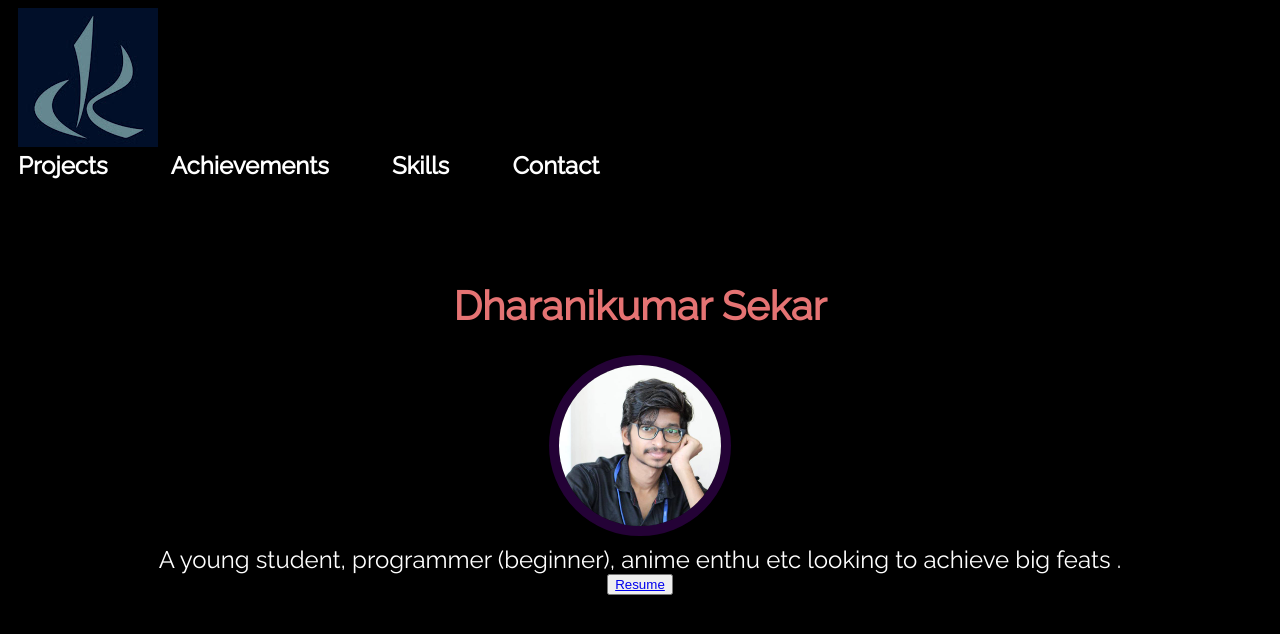
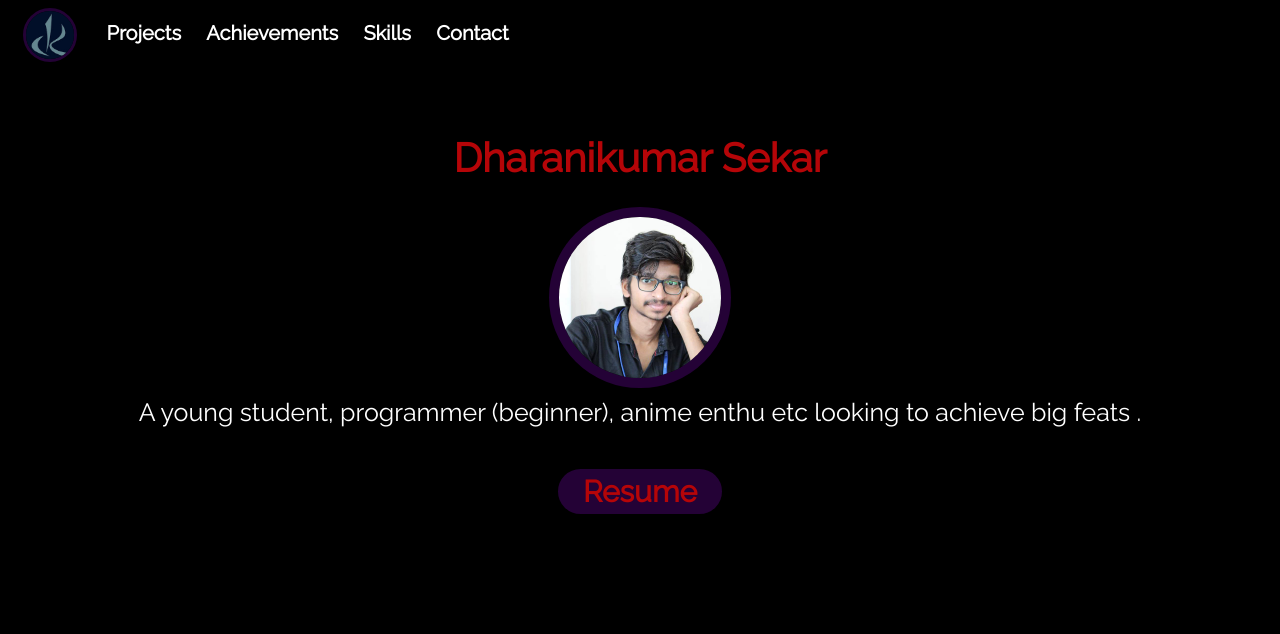
Before and after one commit to dk7998/dk7998.github.io, a plain HTML site: page index.html in a window 1280 px wide. Drawn offline with Linux system fonts and the light colour scheme.

Commit message:
Update index.css

```diff
--- a/index.css
+++ b/index.css
@@ -1,3 +1,24 @@
+.resumeButton{
+	background-color: #240236;
+	color:#B50508;
+
+
+	padding: 5px 25px 5px 25px;
+
+	font-family: Raleway;
+	font-size: 30px;
+	font-weight: 900;
+	transition: 0.5s;
+	border-radius: 25px;
+	border-style: solid;
+	border-color: black;
+
+}
+
+.resumeButton:hover{
+	transform: scale(1.2);
+}
+
 #name{
 
 	margin-top: 5px;
@@ -8,16 +29,17 @@
 	padding-top: 10%;
 	padding-left: 30%;
 	text-align: center;
-	color: #e57373;
+	color: #B50508;
 	font-size: 250%;
 	font-family: Raleway;
 	font-weight: 900;
 }
 
 #myPic{
-	border-radius: 50%;
 	width  :12.8%;
 	height: 12.8%;
+
+	border-radius: 50%;
 	border:10px;
 	border-style:solid;
 	border-color: #240236;
@@ -32,7 +54,7 @@
 #about{
 	margin-top: 5px;
 	color:white;
-	font-size: 150%;
+	font-size: 25px;
 	text-align: center;
 	font-family: Raleway;
 }
@@ -44,9 +66,40 @@
 
 }
 
-#button{
+.icon{
+	display: block;
+	margin-left: auto;
+	margin-right: auto;
+
+	border-radius: 100px;
+	border:3.5px;
+	border-style:solid;
+	border-color: #240236;
+	border-image-width: 10px;
+
+	width:48px;
+	height:48px;
 
 
+	transition: border-color 0.5s;
+}
+
+.icon:hover{
+	border-color:#B50508;
+}
+
+.resumeDownload{
+	color:inherit;
+	text-decoration: none;
+}
+
+.resumeDownload:hover{
+	color:blue;
+}
+
+.button{
+
+	margin-top:40px;
 }
 
 #but{
@@ -64,14 +117,33 @@
 
 }
 
+.navIcon{
+	float: left;
+	width: 5%;
+	margin-right: 2%;
+	margin-left: 0px;
+
+	transition: 0.5s;
+
+}
+
 .nav{
 	float: left;
 
 	color: white;
 	font-family: Raleway;
-	font-size: 150%;
+	font-size: 20px;
 	font-weight: 900;
 
-	margin-right: 5%;
-	margin-bottom: 10px
+	margin-top: 13px;
+	margin-right: 2%;
+	margin-bottom: 10px;
+
+	transition: 0.5s;
 }
+
+.nav:hover{
+	color:#B50508;
+	font-size: 30px;
+	font-weight: 9000;
+}
```
